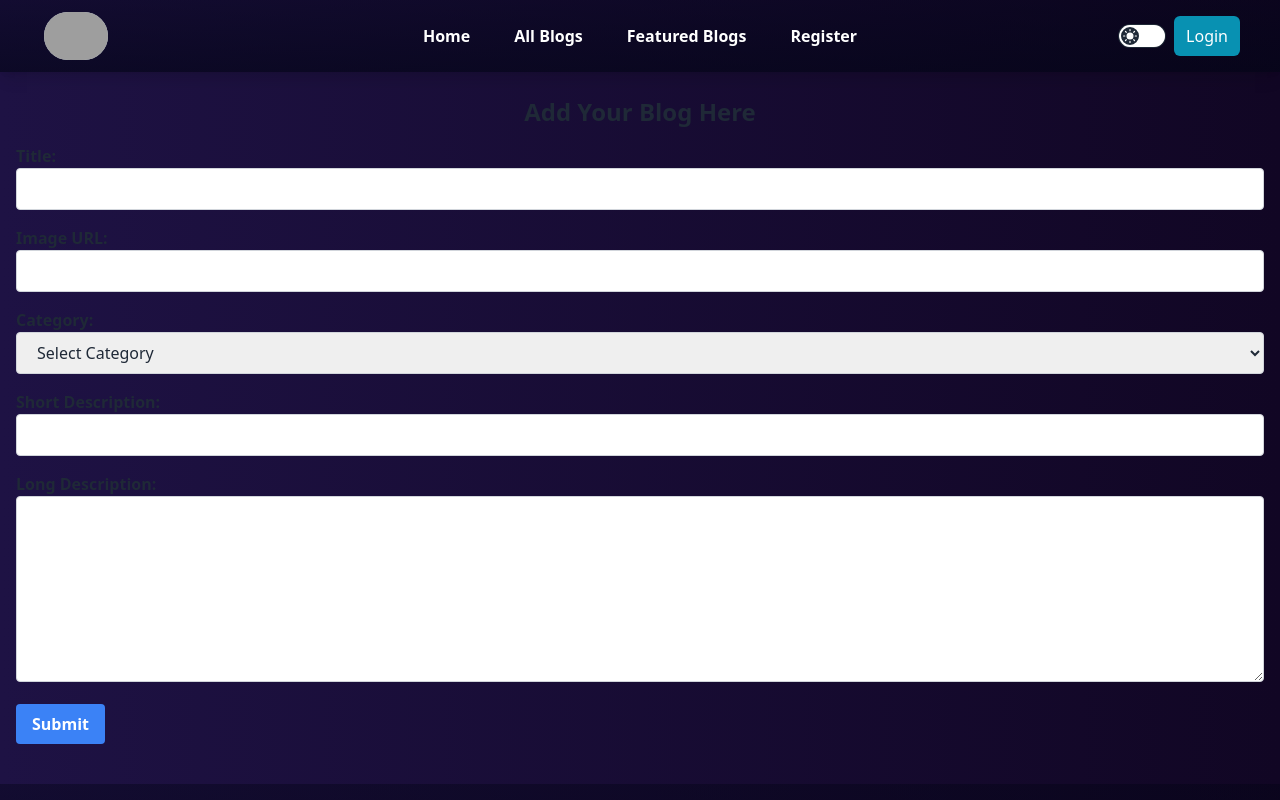
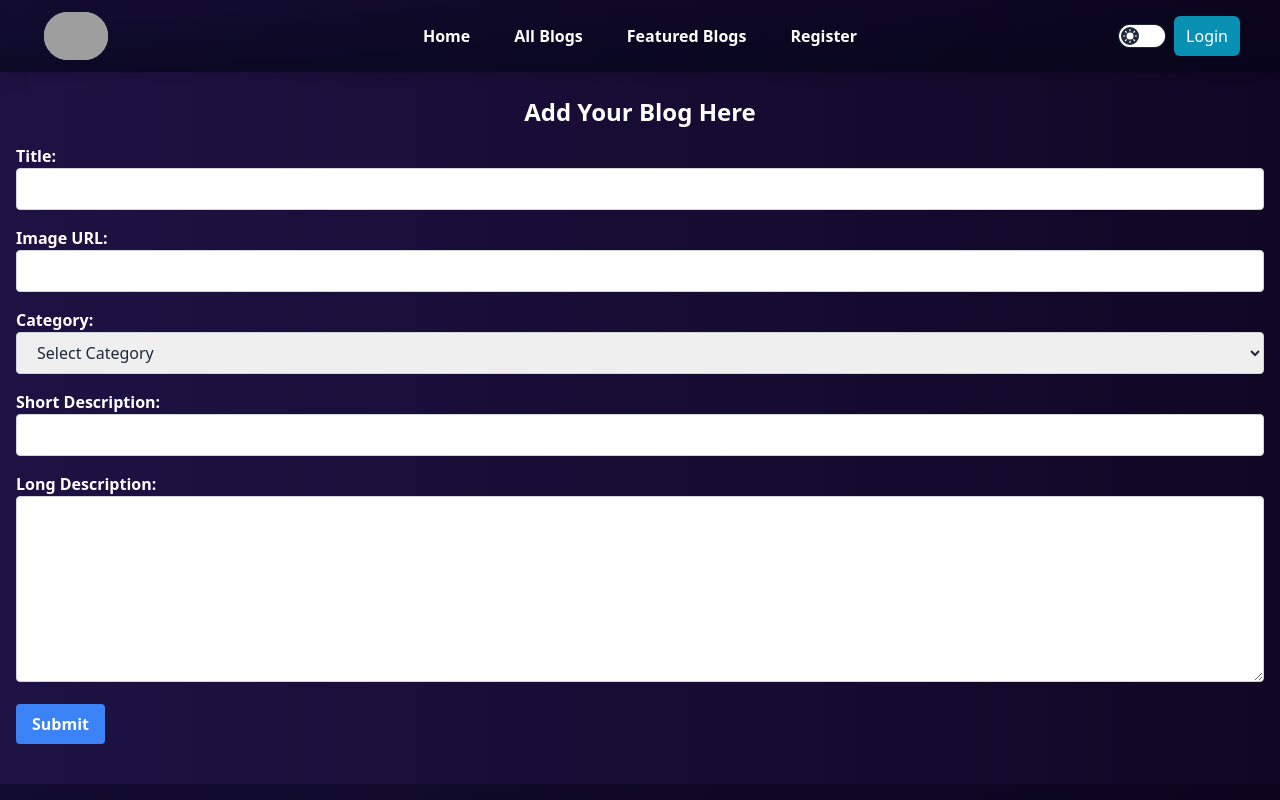
Before and after one commit to mdshamim125/Travellers-Client, a React (Vite) app: page /add-blog in a window 1280 px wide. Shown: the top 800 px of the page. Built offline with nearby package versions, Linux system fonts and the light colour scheme; no server answers; grey boxes are pictures that could not be loaded.

Commit message:
update: bg, text-color

```diff
--- a/src/pages/add-blog/AddBlog.jsx
+++ b/src/pages/add-blog/AddBlog.jsx
@@ -4,7 +4,7 @@ import useAuth from "../../hooks/Hooks";
 
 const AddBlog = () => {
   const { user } = useAuth();
-  // console.log(user?.email);
+
   const handleSubmit = async (e) => {
     e.preventDefault();
     const title = e.target.title.value;
@@ -13,7 +13,6 @@ const AddBlog = () => {
     const short_description = e.target.short_description.value;
     const long_description = e.target.long_description.value;
     const email = user?.email;
-    // console.log(title, image, category, short_description, long_description);
 
     const blogData = {
       title,
@@ -23,57 +22,58 @@ const AddBlog = () => {
       long_description,
       email,
     };
+
     try {
       const { data } = await axios.post(
         `${import.meta.env.VITE_API_URL}/blogs`,
         blogData
       );
-      // console.log(data);
       toast.success("Blog added Successfully!");
       e.target.reset();
     } catch (err) {
-      // console.log(err);
+      console.error(err);
+      toast.error("Failed to add blog!");
     }
   };
 
   return (
     <div className="w-full px-4 container mx-auto">
-      <h2 className="text-2xl font-bold mb-4 text-center mt-6">
+      <h2 className="text-2xl font-bold mb-4 text-center mt-6 text-white">
         Add Your Blog Here
       </h2>
       <form onSubmit={handleSubmit} className="space-y-4">
         <div>
-          <label htmlFor="title" className="block font-semibold">
+          <label htmlFor="title" className="block font-semibold text-white">
             Title:
           </label>
           <input
             type="text"
             id="title"
             name="title"
-            className="w-full border border-gray-300 rounded px-4 py-2"
+            className="w-full border border-gray-300 rounded px-4 py-2 "
             required
           />
         </div>
         <div>
-          <label htmlFor="imageUrl" className="block font-semibold">
+          <label htmlFor="image" className="block font-semibold text-white">
             Image URL:
           </label>
           <input
             type="text"
             id="image"
             name="image"
-            className="w-full border border-gray-300 rounded px-4 py-2"
+            className="w-full border border-gray-300 rounded px-4 py-2 "
             required
           />
         </div>
         <div>
-          <label htmlFor="category" className="block font-semibold">
+          <label htmlFor="category" className="block font-semibold text-white">
             Category:
           </label>
           <select
             id="category"
             name="category"
-            className="w-full border border-gray-300 rounded px-4 py-2"
+            className="w-full border border-gray-300 rounded px-4 py-2 "
             required
           >
             <option value="">Select Category</option>
@@ -83,26 +83,26 @@ const AddBlog = () => {
           </select>
         </div>
         <div>
-          <label htmlFor="shortDescription" className="block font-semibold">
+          <label htmlFor="short_description" className="block font-semibold text-white">
             Short Description:
           </label>
           <input
             type="text"
             id="short_description"
             name="short_description"
-            className="w-full border border-gray-300 rounded px-4 py-2"
+            className="w-full border border-gray-300 rounded px-4 py-2 "
             required
           />
         </div>
         <div>
-          <label htmlFor="longDescription" className="block font-semibold">
+          <label htmlFor="long_description" className="block font-semibold text-white">
             Long Description:
           </label>
           <textarea
             rows="7"
             id="long_description"
             name="long_description"
-            className="w-full border border-gray-300 rounded px-4 py-2"
+            className="w-full border border-gray-300 rounded px-4 py-2 "
             required
           />
         </div>
--- a/src/pages/featured-blogs/FeaturedBlogs.jsx
+++ b/src/pages/featured-blogs/FeaturedBlogs.jsx
@@ -31,12 +31,12 @@ const FeaturedBlogs = () => {
 
   return (
     <div className="container mx-auto py-8">
-      <h1 className="text-3xl text-center font-semibold mb-6">
+      <h1 className="text-3xl text-center font-semibold mb-6 text-white">
         Featured Blogs
       </h1>
       <div className="overflow-x-auto">
-        <table className="table table-zebra w-full">
-          <thead>
+        <table className="table  w-full text-white">
+          <thead className="text-white">
             <tr>
               <th>Serial Number</th>
               <th>Blog Title</th>
--- a/src/pages/my-blog/MyBlogs.jsx
+++ b/src/pages/my-blog/MyBlogs.jsx
@@ -22,7 +22,7 @@ const MyBlogs = () => {
   console.log(myBlogs);
   return (
     <div className="min-h-[calc(100vh-250px)] my-12">
-      <h2 className="text-center font-bold text-2xl mt-10 mb-4">My Added Blogs</h2>
+      <h2 className="text-center font-bold text-2xl text-white mt-10 mb-4">My Added Blogs</h2>
 
       <div className="container px-6 mx-auto grid grid-cols-1 md:grid-cols-2 lg:grid-cols-3 gap-6 justify-between mb-16">
         {myBlogs.map((blog, _id) => (
--- a/src/pages/my-blog/UpdateBlog.jsx
+++ b/src/pages/my-blog/UpdateBlog.jsx
@@ -76,7 +76,7 @@ const UpdateBlog = () => {
 
   return (
     <div className="w-full px-4 container mx-auto">
-      <h2 className="text-2xl font-bold mb-4 text-center mt-6">
+      <h2 className="text-white text-2xl font-bold mb-4 text-center mt-6">
         Update Your Blog Here
       </h2>
       <form onSubmit={handleSubmit} className="space-y-4">
--- a/src/pages/recent-blogs/RecentBlogs.jsx
+++ b/src/pages/recent-blogs/RecentBlogs.jsx
@@ -21,7 +21,7 @@ const RecentBlogs = () => {
 
   return (
     <div className="">
-      <h2 className="text-3xl my-10 font-bold text-center">
+      <h2 className="text-white text-3xl my-10 font-bold text-center">
         Recent Blogs Section
       </h2>
 
--- a/src/pages/wishlist/WishList.jsx
+++ b/src/pages/wishlist/WishList.jsx
@@ -33,7 +33,7 @@ const WishList = () => {
 
   return (
     <div className="min-h-[calc(100vh-250px)] my-12">
-      <h3 className="text-center font-bold text-2xl mt-10 mb-4">
+      <h3 className="text-center text-white font-bold text-2xl mt-10 mb-4">
         My Wish-List
       </h3>
       <div className="container px-6 mx-auto grid grid-cols-1 md:grid-cols-2 lg:grid-cols-3 gap-6 justify-between mb-16">
```
